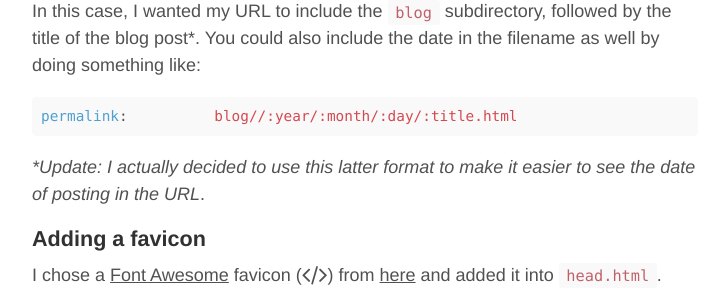
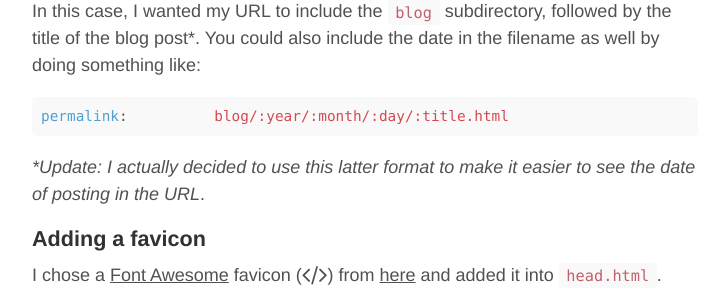
Before and after one commit to kcha/kcha.github.io, a Jekyll site: the page built from _posts/2015-11-27-building-website-with-jekyll.md, in a window 1280 px wide and 900 px high, scrolled down 3613 px. Shown: the part 285-585 px from the top of the window, without its empty margins (275-1003 px from the left). Built offline with Jekyll 4.4.1, drawn with Linux system fonts in a browser that asks for light colours; nearby versions of some CDN libraries.

Commit message:
Remove extra backslash

```diff
--- a/_posts/2015-11-27-building-website-with-jekyll.md
+++ b/_posts/2015-11-27-building-website-with-jekyll.md
@@ -193,7 +193,7 @@ title of the blog post\*. You could also include
 the date in the filename as well by doing something like:
 
 {% highlight yaml %}
-permalink:          blog//:year/:month/:day/:title.html
+permalink:          blog/:year/:month/:day/:title.html
 {% endhighlight %}
 
 *\*Update: I actually decided to use this latter format to
```
